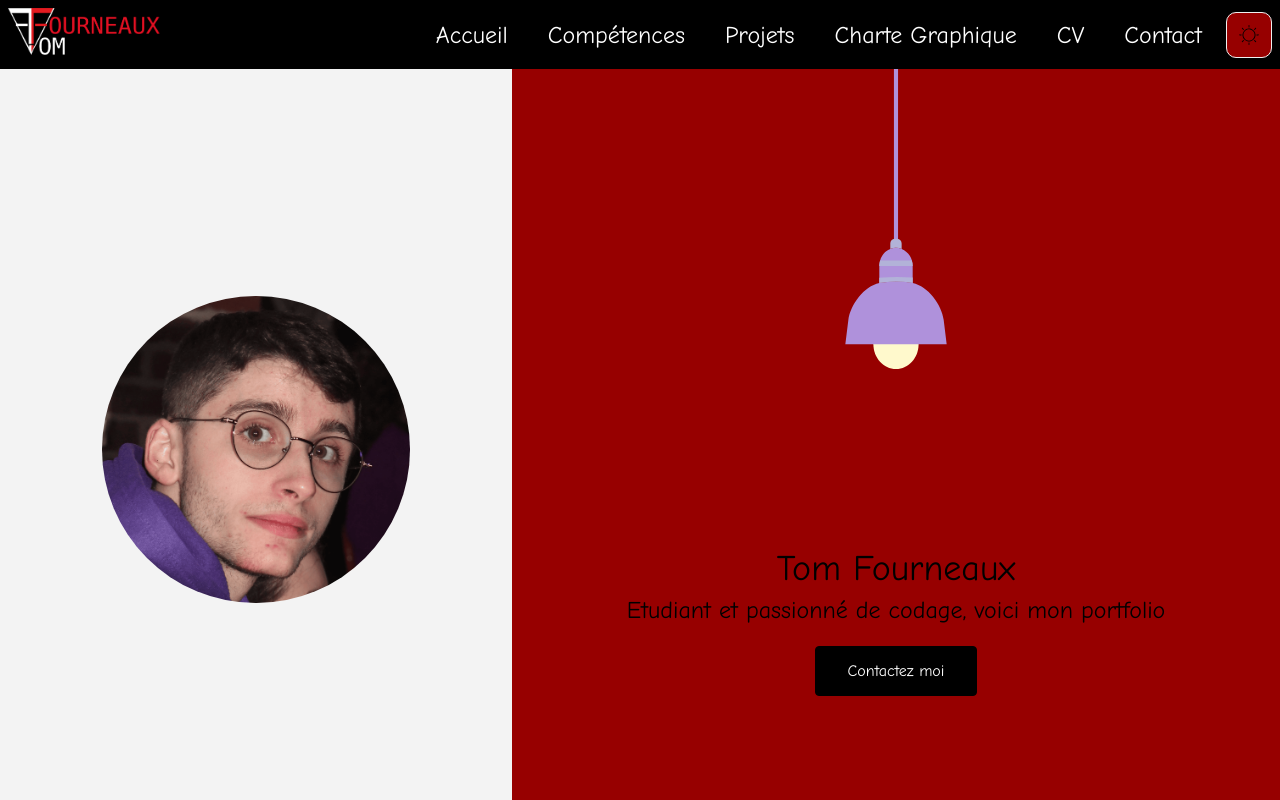
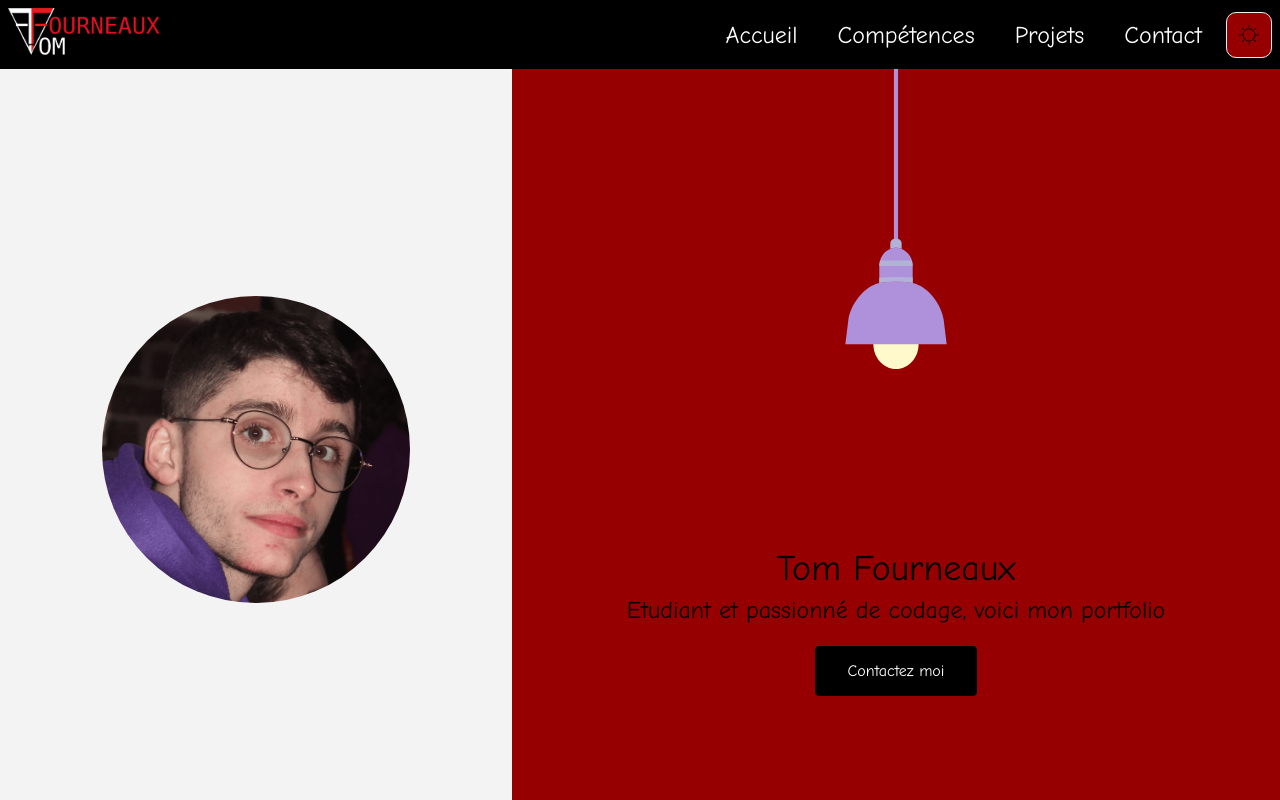
Before and after one commit to tomfrx12/portfolio-react-tom-fourneaux, a React (Vite) app: page / in a window 1280 px wide. Shown: the top 800 px of the page. Built offline with nearby package versions, Linux system fonts and the light colour scheme.

Commit message:
suppr competence & cv

```diff
--- a/src/App.jsx
+++ b/src/App.jsx
@@ -5,8 +5,8 @@ import Layout from "./components/layout";
 import Index from "./pages/index";
 import Competences from "./pages/competences";
 import Projets from "./pages/projets";
-import Charte_Graphique from "./pages/charte_graphique";
-import CV from "./pages/cv";
+// import Charte_Graphique from "./pages/charte_graphique";
+// import CV from "./pages/cv";
 import Contact from "./pages/me_contacter";
 import Mentions_Legales from "./pages/mentions_legales";
 import Error from "./pages/error";
@@ -22,8 +22,8 @@ function App() {
                         <Route path="/" element={<Index itsDark={itsDark} setItsDark={setItsDark} />} />
                         <Route path="/competences" element={<Competences />} />
                         <Route path="/projets" element={<Projets />} />
-                        <Route path="/charte_graphique" element={<Charte_Graphique />} />
-                        <Route path="/cv" element={<CV />} />
+                        {/* <Route path="/charte_graphique" element={<Charte_Graphique />} />
+                        <Route path="/cv" element={<CV />} /> */}
                         <Route path="/me_contacter" element={<Contact />} />
                         <Route path="/mentions_legales" element={<Mentions_Legales />} />
                         <Route path="*" element={<Error />} />
--- a/src/components/header.jsx
+++ b/src/components/header.jsx
@@ -18,8 +18,8 @@ const Header = ({ itsDark, setItsDark }) => {
                 <HeaderNav link="" onClick={() => { setMenuOpen(false); }}>Accueil</HeaderNav>
                 <HeaderNav link="competences" onClick={() => { setMenuOpen(false); }}>Compétences</HeaderNav>
                 <HeaderNav link="projets" onClick={() => { setMenuOpen(false); }}>Projets</HeaderNav>
-                <HeaderNav link="charte_graphique" onClick={() => { setMenuOpen(false); }}>Charte Graphique</HeaderNav>
-                <HeaderNav link="cv" onClick={() => { setMenuOpen(false); }}>CV</HeaderNav>
+                {/* <HeaderNav link="charte_graphique" onClick={() => { setMenuOpen(false); }}>Charte Graphique</HeaderNav>
+                <HeaderNav link="cv" onClick={() => { setMenuOpen(false); }}>CV</HeaderNav> */}
                 <HeaderNav link="me_contacter" onClick={() => { setMenuOpen(false); }}>Contact</HeaderNav>
                 <button onClick={() => {setItsDark(!itsDark); setMenuOpen(false);}}>
                     <ButtonDarkMode itsDark={itsDark} />
--- a/src/pages/index.jsx
+++ b/src/pages/index.jsx
@@ -31,7 +31,7 @@ function Index({ itsDark, setItsDark }) { //le bool et la func qui est définie
         <>
             <section className="flex flex-col h-[95vh] lg:flex-row">
                 <div className="flex items-center justify-center flex-col lg:w-[40%] bg-[var(--color-white-background)] dark:bg-[var(--color-white-background-dark)]">
-                    <button className="cursor-pointer" onClick={Clicker}>
+                    <button onClick={Clicker}>
                         <img src={pptom} alt="photo de profil Tom FOURNEAUX" className="my-5 m-auto rounded-full w-[60%]"/>
                     </button>
                     {ButtonClicker && (
```
Also changed, not shown: 1 other file (tests, documents, lock files or other folders).
